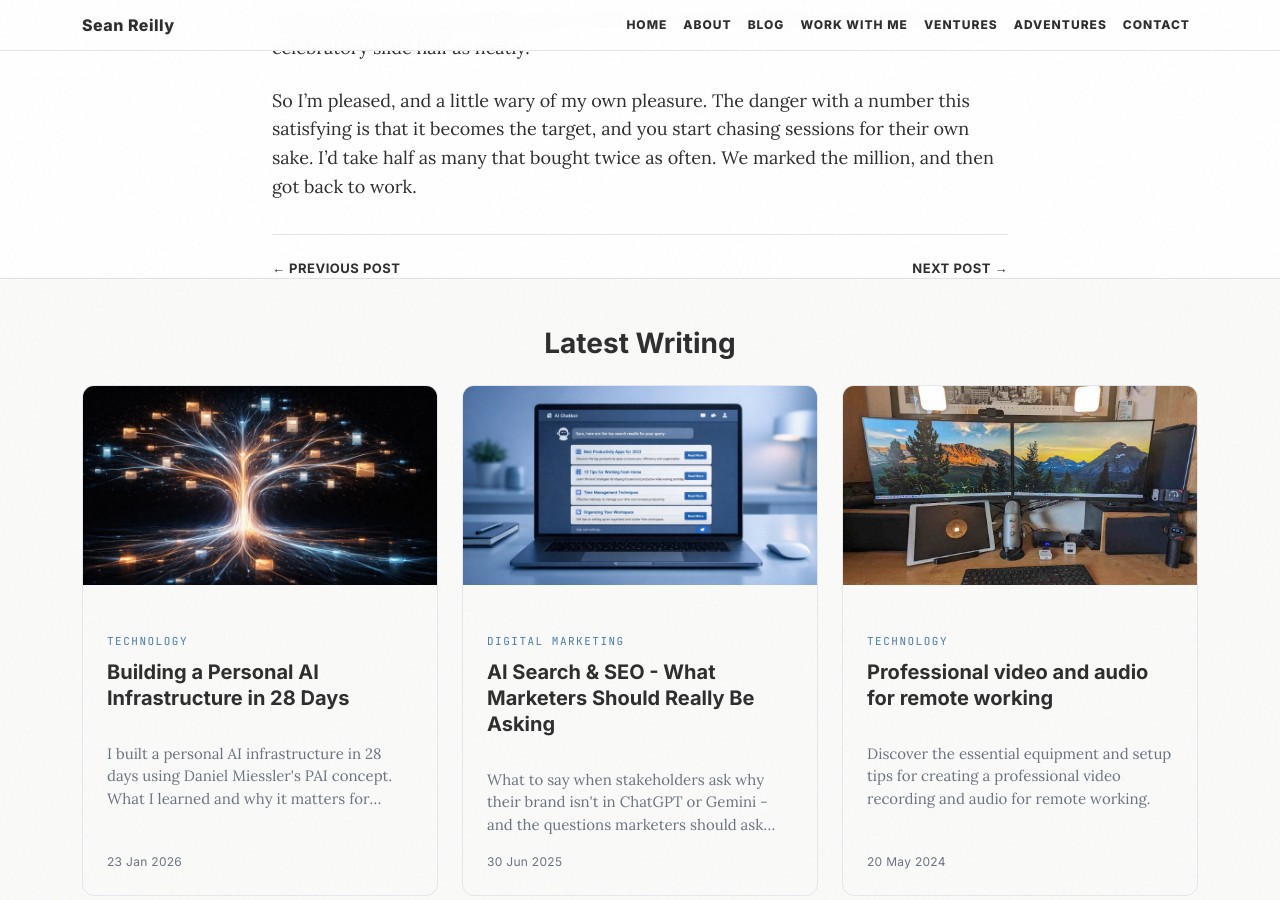
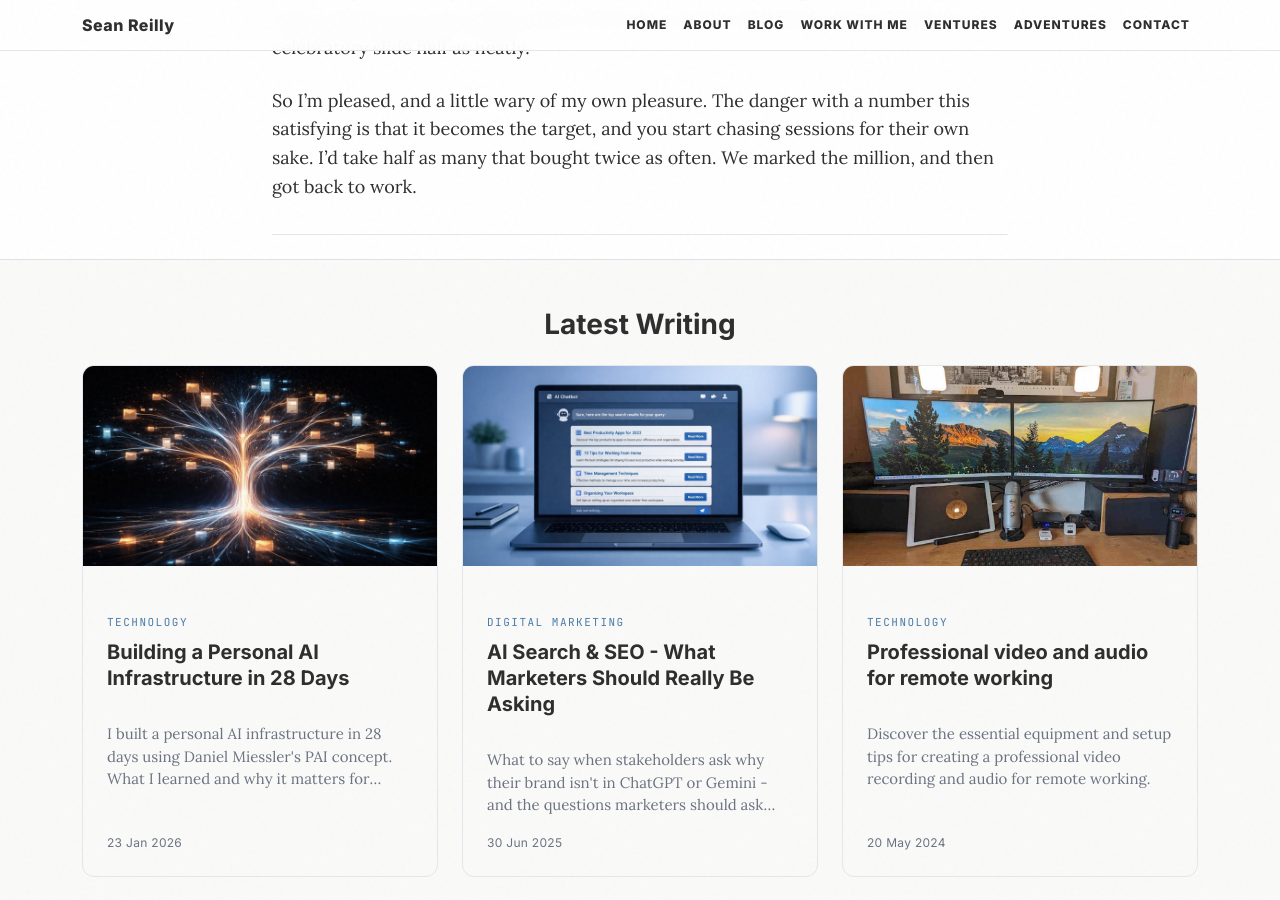
Before and after one commit to seanreillyesq/seanreillyesq.github.io, a Jekyll site: the page built from _posts/2017-01-19-one-million-sessions.md, in a window 1280 px wide and 900 px high, scrolled down 1021 px. Built offline with Jekyll 4.4.1, drawn with Linux system fonts in a browser that asks for light colours.

Commit message:
post nav: walk only non-hidden posts for prev/next
Jekyll's page.previous/page.next span all posts including hidden drafts, so a
visible post could link straight into a hidden one and hidden pages showed nav.
Build prev/next from non-hidden posts only, and show no nav on hidden pages.

```diff
--- a/_layouts/post.html
+++ b/_layouts/post.html
@@ -28,12 +28,28 @@
                 {{ content }}
 
                 <div class="post-nav">
-                    {% if page.previous.url %}
-                    <a href="{{ page.previous.url | prepend: site.baseurl | replace: '//', '/' }}">&larr; Previous Post</a>
+                    {% comment %} Walk only non-hidden posts so hidden drafts never appear as prev/next, and hidden pages get no nav at all. {% endcomment %}
+                    {% unless page.hidden %}
+                    {% assign visible_posts = site.posts | where_exp: "item", "item.hidden != true" %}
+                    {% assign prev_post = nil %}
+                    {% assign next_post = nil %}
+                    {% assign passed_current = false %}
+                    {% for item in visible_posts %}
+                        {% if item.url == page.url %}
+                            {% assign passed_current = true %}
+                        {% elsif passed_current and next_post == nil %}
+                            {% assign next_post = item %}
+                        {% elsif passed_current == false %}
+                            {% assign prev_post = item %}
+                        {% endif %}
+                    {% endfor %}
+                    {% if prev_post %}
+                    <a href="{{ prev_post.url | prepend: site.baseurl | replace: '//', '/' }}">&larr; Previous Post</a>
                     {% endif %}
-                    {% if page.next.url %}
-                    <a href="{{ page.next.url | prepend: site.baseurl | replace: '//', '/' }}" class="post-nav-next">Next Post &rarr;</a>
+                    {% if next_post %}
+                    <a href="{{ next_post.url | prepend: site.baseurl | replace: '//', '/' }}" class="post-nav-next">Next Post &rarr;</a>
                     {% endif %}
+                    {% endunless %}
                 </div>
 
             </div>
```
